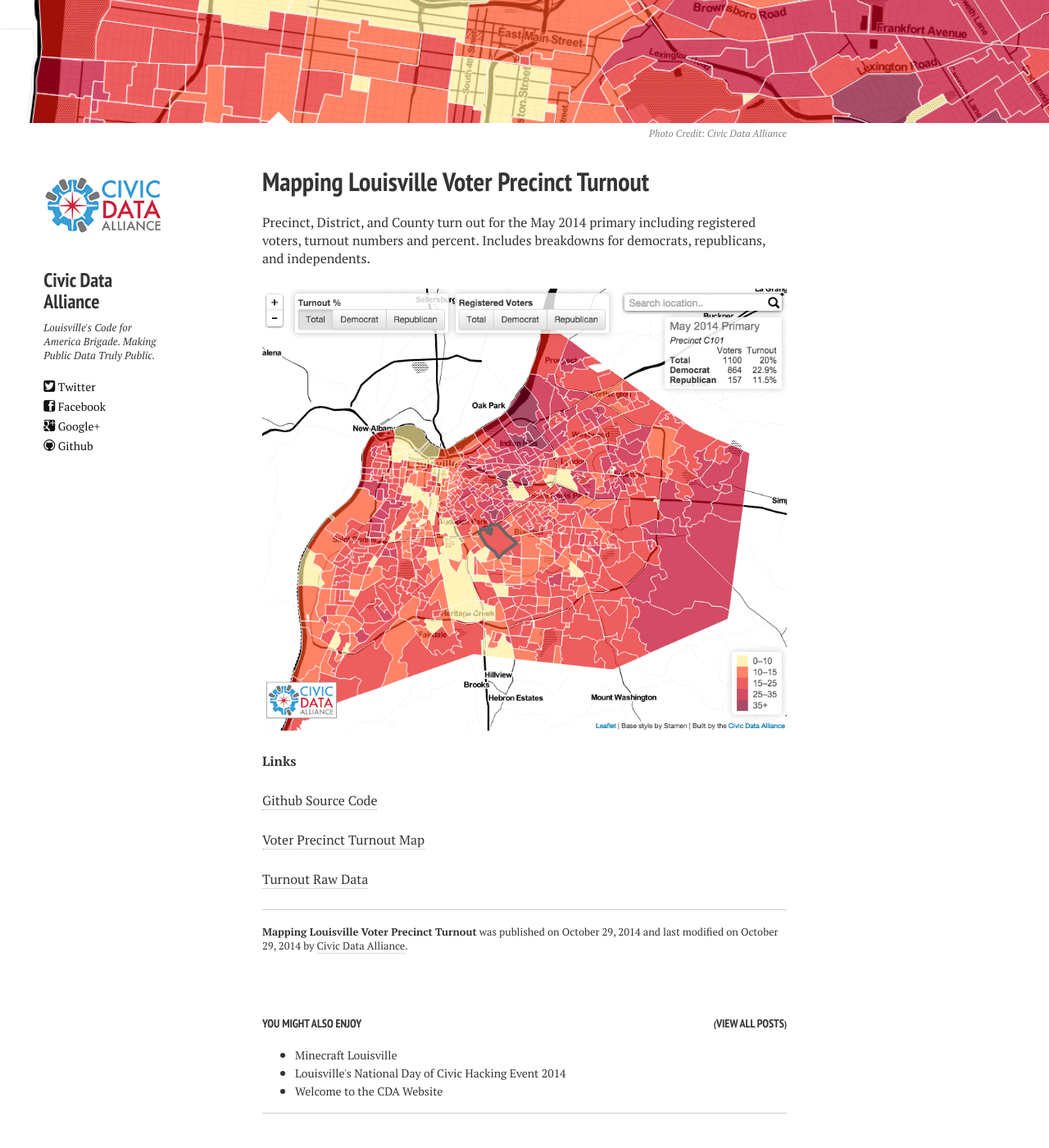
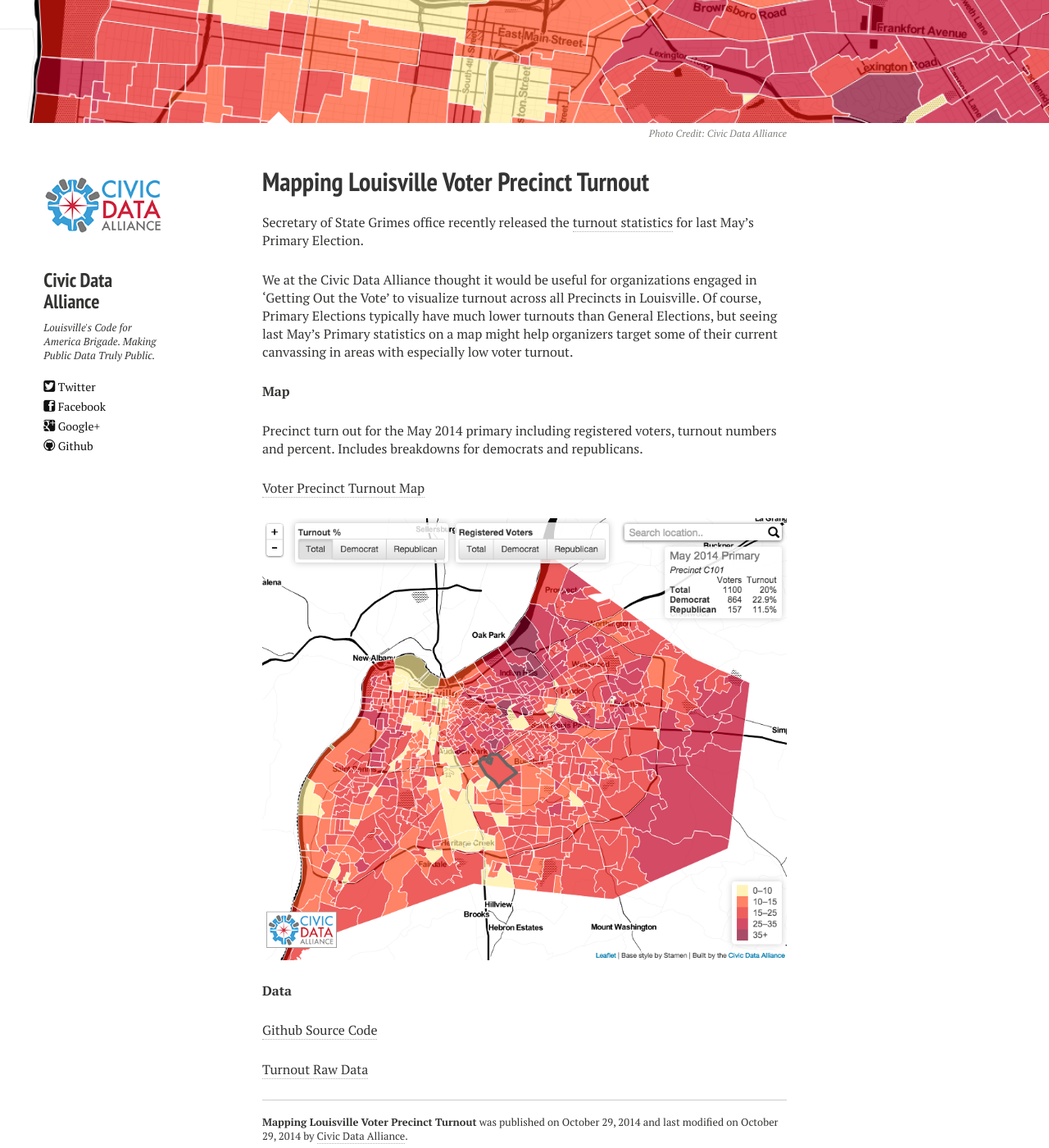
Before and after one commit to reydelleon/civicdata.github.io, a Jekyll site: the page built from _posts/2014-10-29-louisville-voter-precinct-turnout.md, in a window 1280 px wide and 1400 px high, scrolled down 265 px. Shown: the whole window at 82% size. Built offline with Jekyll 4.4.1, drawn with Linux system fonts in a browser that asks for light colours; nearby versions of some CDN libraries; comment, search, counter and statistics services are not loaded.

Commit message:
Added summary copy

```diff
--- a/_posts/2014-10-29-louisville-voter-precinct-turnout.md
+++ b/_posts/2014-10-29-louisville-voter-precinct-turnout.md
@@ -11,14 +11,20 @@ image:
   creditlink: http://projects.civicdataalliance.org/voter-turnout/
 ---
 
-Precinct, District, and County turn out for the May 2014 primary including registered voters, turnout numbers and percent. Includes breakdowns for democrats, republicans, and independents.
+Secretary of State Grimes office recently released the [turnout statistics](http://elect.ky.gov/statistics/Pages/turnoutstatistics.aspx) for last May’s Primary Election.
+
+We at the Civic Data Alliance thought it would be useful for organizations engaged in ‘Getting Out the Vote’ to visualize turnout across all Precincts in Louisville. Of course, Primary Elections typically have much lower turnouts than General Elections, but seeing last May’s Primary statistics on a map might help organizers target some of their current canvassing in areas with especially low voter turnout.
+
+**Map**
+
+Precinct turn out for the May 2014 primary including registered voters, turnout numbers and percent. Includes breakdowns for democrats and republicans.
+
+[Voter Precinct Turnout Map](http://projects.civicdataalliance.org/voter-turnout/)
 
 ![Voter Turnout Map](/images/screenshot-voter-turnout.png)
 
-**Links**
+**Data**
 
 [Github Source Code](https://github.com/civicdata/LouisvilleVoterTurnoutMap)
 
-[Voter Precinct Turnout Map](http://projects.civicdataalliance.org/voter-turnout/)
-
 [Turnout Raw Data](http://data.civicdataalliance.org/dataset/ky-voting-precinct-results)
```
